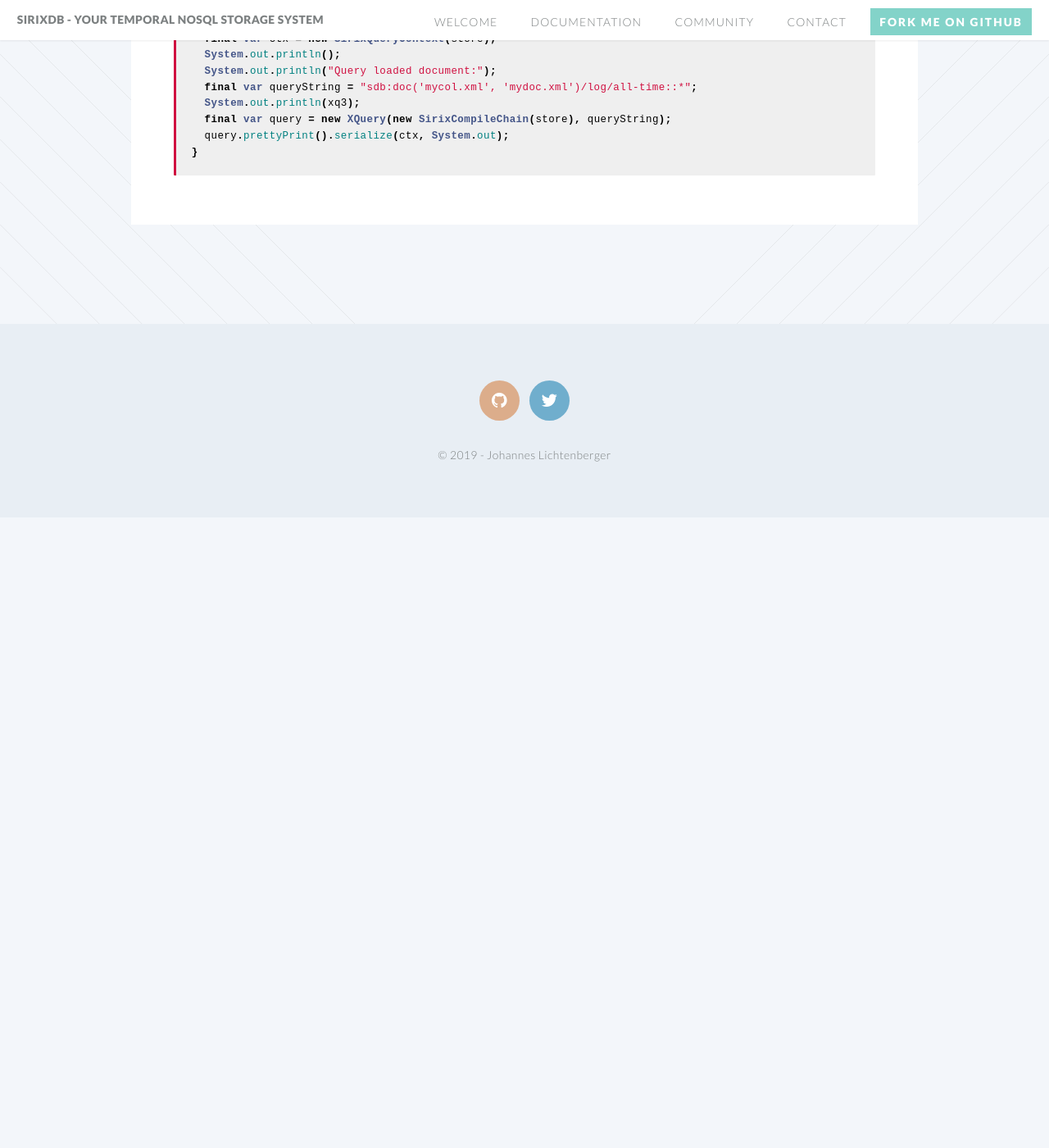
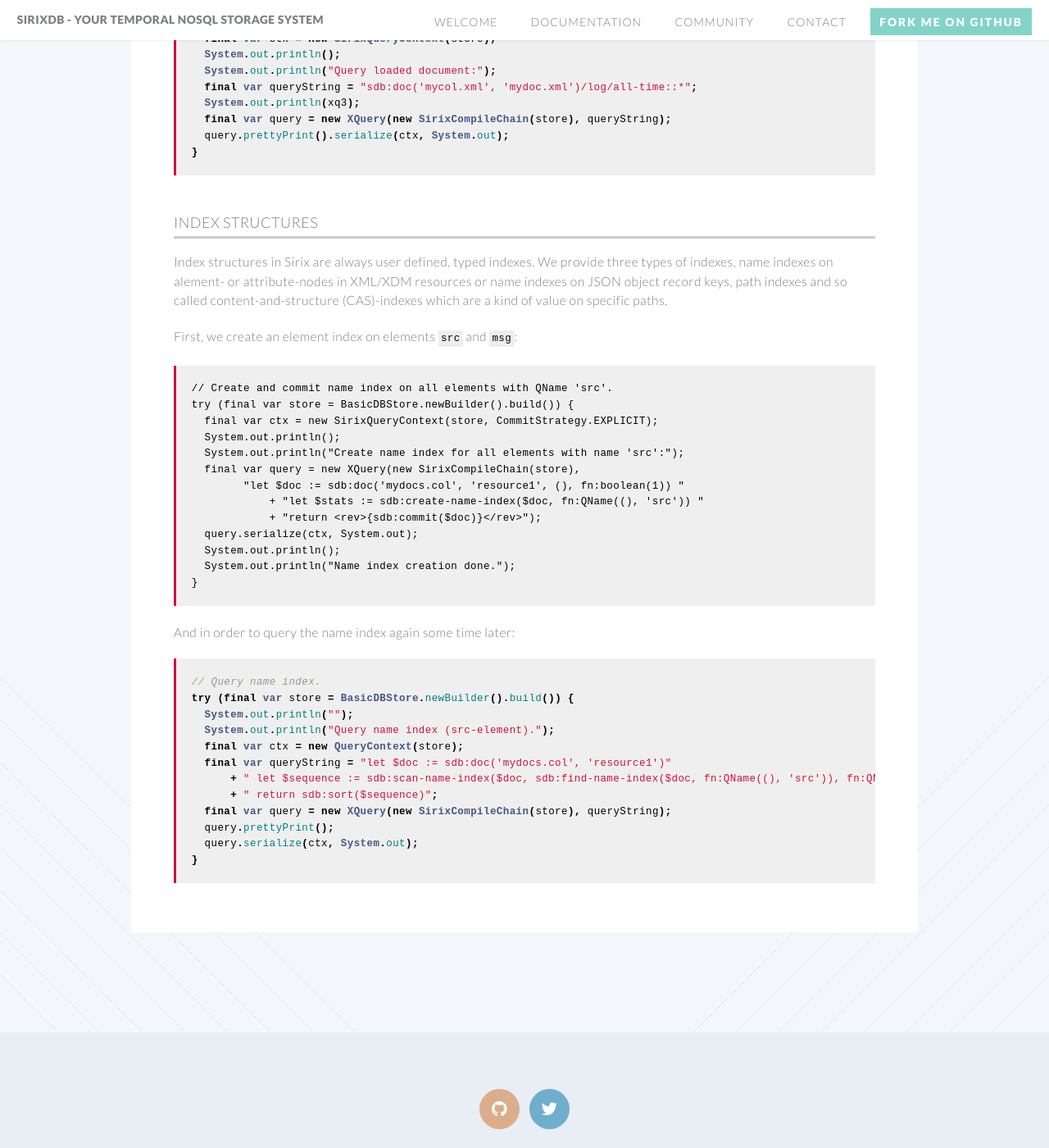
Before and after one commit to sirixdb/sirixdb.github.io, a Jekyll site: the page built from xml-xquery-api.md, in a window 1280 px wide and 1400 px high, scrolled down 3391 px. Shown: the whole window at 82% size. Built offline with Jekyll 4.4.1, drawn with Linux system fonts in a browser that asks for light colours; our own code applies the rules of GitHub Pages for plain Markdown files; before the commit the page ends 4022 px from its top, so only the background shows below that.

Commit message:
Update xml-xquery-api.md

````diff
--- a/xml-xquery-api.md
+++ b/xml-xquery-api.md
@@ -136,3 +136,41 @@
   query.prettyPrint().serialize(ctx, System.out);
 }
 ```
+
+### Index structures
+Index structures in Sirix are always user defined, typed indexes. We provide three types of indexes, name indexes on alement- or attribute-nodes in XML/XDM resources or name indexes on JSON object record keys, path indexes and so called content-and-structure (CAS)-indexes which are a kind of value on specific paths.
+
+First, we create an element index on elements `src` and `msg`:
+
+```
+// Create and commit name index on all elements with QName 'src'.
+try (final var store = BasicDBStore.newBuilder().build()) {
+  final var ctx = new SirixQueryContext(store, CommitStrategy.EXPLICIT);
+  System.out.println();
+  System.out.println("Create name index for all elements with name 'src':");
+  final var query = new XQuery(new SirixCompileChain(store),
+        "let $doc := sdb:doc('mydocs.col', 'resource1', (), fn:boolean(1)) "
+            + "let $stats := sdb:create-name-index($doc, fn:QName((), 'src')) "
+            + "return <rev>{sdb:commit($doc)}</rev>");
+  query.serialize(ctx, System.out);
+  System.out.println();
+  System.out.println("Name index creation done.");
+}
+```
+
+And in order to query the name index again some time later:
+
+```java
+// Query name index.
+try (final var store = BasicDBStore.newBuilder().build()) {
+  System.out.println("");
+  System.out.println("Query name index (src-element).");
+  final var ctx = new QueryContext(store);
+  final var queryString = "let $doc := sdb:doc('mydocs.col', 'resource1')"
+      + " let $sequence := sdb:scan-name-index($doc, sdb:find-name-index($doc, fn:QName((), 'src')), fn:QName((), 'src'))"
+      + " return sdb:sort($sequence)";
+  final var query = new XQuery(new SirixCompileChain(store), queryString);
+  query.prettyPrint();
+  query.serialize(ctx, System.out);
+}
+```
````
